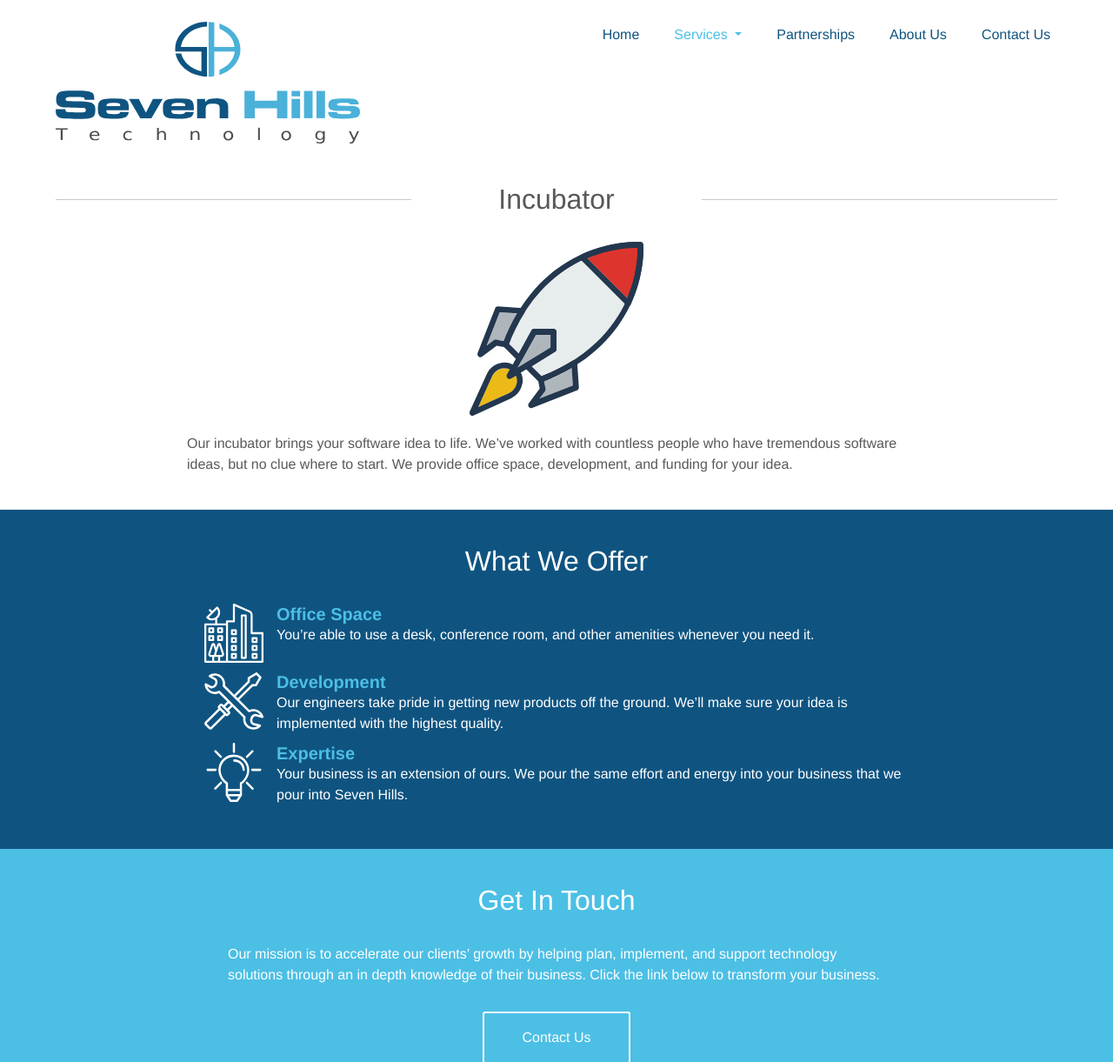
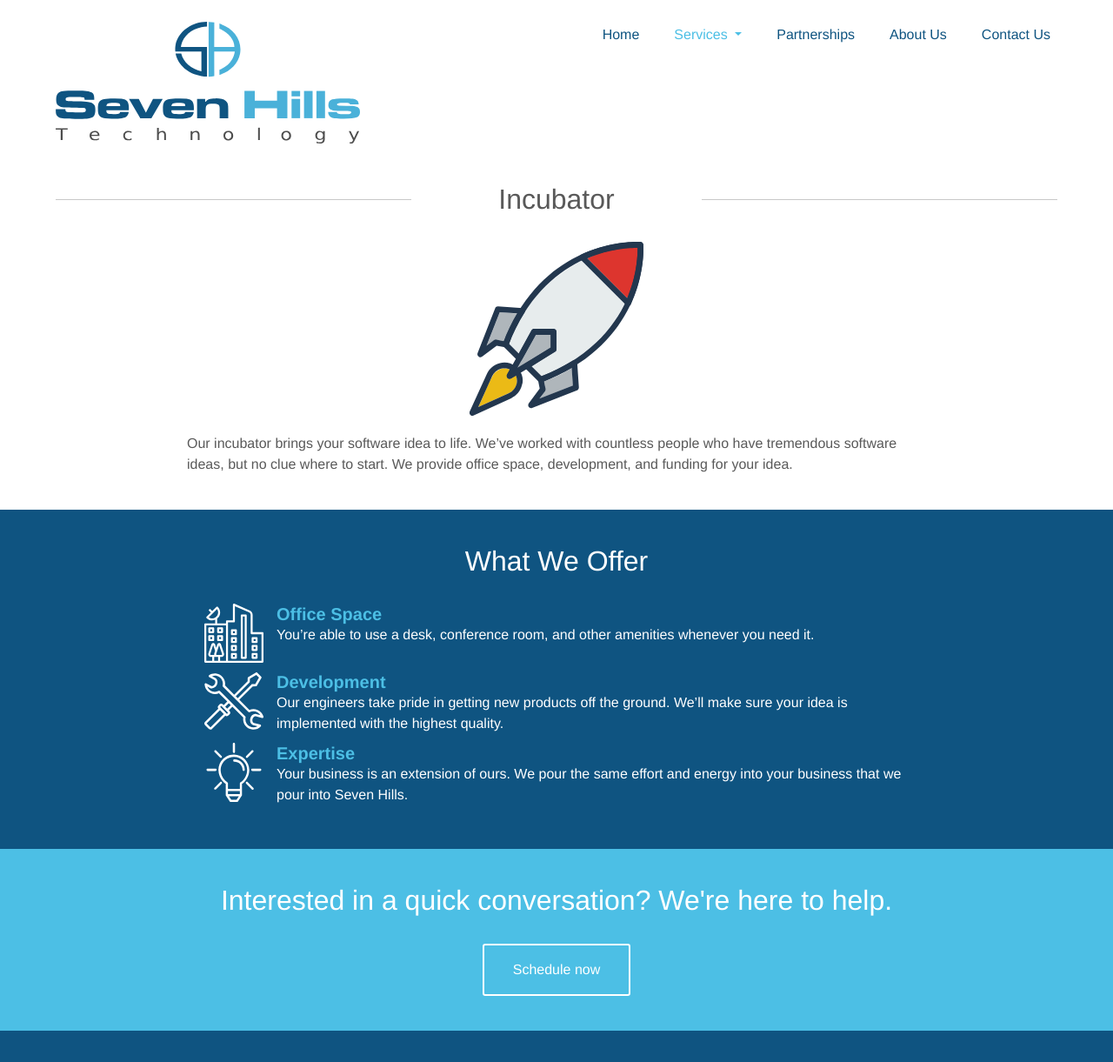
Before and after one commit to seven-hills-technology/seven-hills-technology.github.io, a Jekyll site: the page built from incubator.md, in a window 1280 px wide, cut to the strip 0-1221 px from the top of the page. Shown: the whole strip at 87% size. Built offline with Jekyll 4.4.1, drawn with Linux system fonts in a browser that asks for light colours; nearby versions of some CDN libraries.

Commit message:
added meeting link in default layout

```diff
--- a/_layouts/default.html
+++ b/_layouts/default.html
@@ -76,12 +76,11 @@
         {{content}}
     </section>
     <section class="sh-get-in-touch">
-        <h2>Get In Touch</h2>
-        <div class="git-text">
- Our mission is to accelerate our clients’ growth by helping plan, implement, and support technology solutions through an
-in depth knowledge of their business. Click the link below to transform your business.
-        </div>
-        <a class="git-button" href="mailto:info@sevenhillstechnology.com">Contact Us</a>
+        <h2>Interested in a quick conversation? We're here to help.</h2>
+        <!-- <div class="git-text">
+            Interested in a quick conversation? We're here to help.
+        </div> -->
+        <a class="git-button" href="https://app.hubspot.com/meetings/bradgardner/1-hour-consultation">Schedule now</a>
     </section>
 <footer class="sh-footer">
     <div class="map"></div>
--- a/main.scss
+++ b/main.scss
@@ -822,16 +822,15 @@
         color: #fff;
         text-decoration: none;
 
-        transition: 1s;
 
         &:hover {
-            color: $brand-2;
+            color: $brand-1;
             background-color: #fff;
             text-decoration: none;
             transition: 1s;
         }
         &:visited {
-            color: #fff;
+            color: $brand-1;
             text-decoration: none;
         }
     }
```
Also changed, not shown: index.md (+0 -1 lines).
